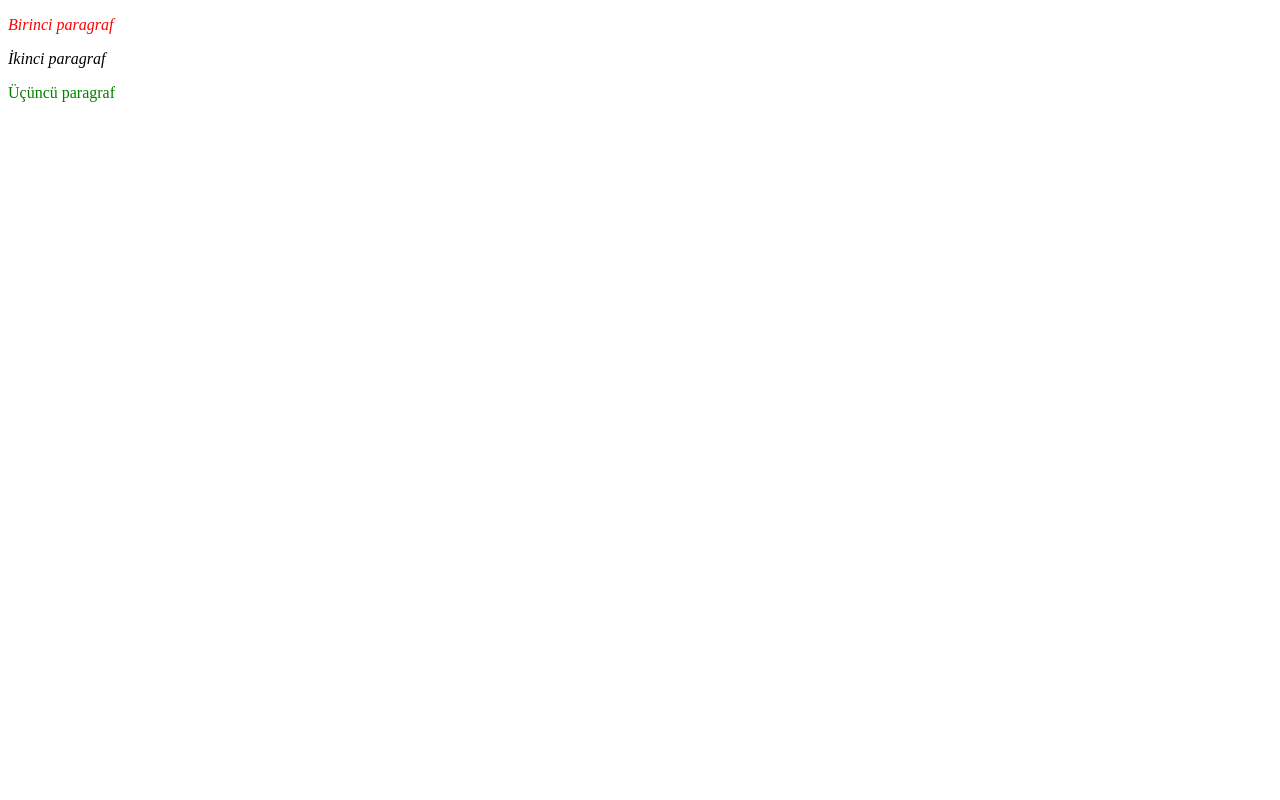
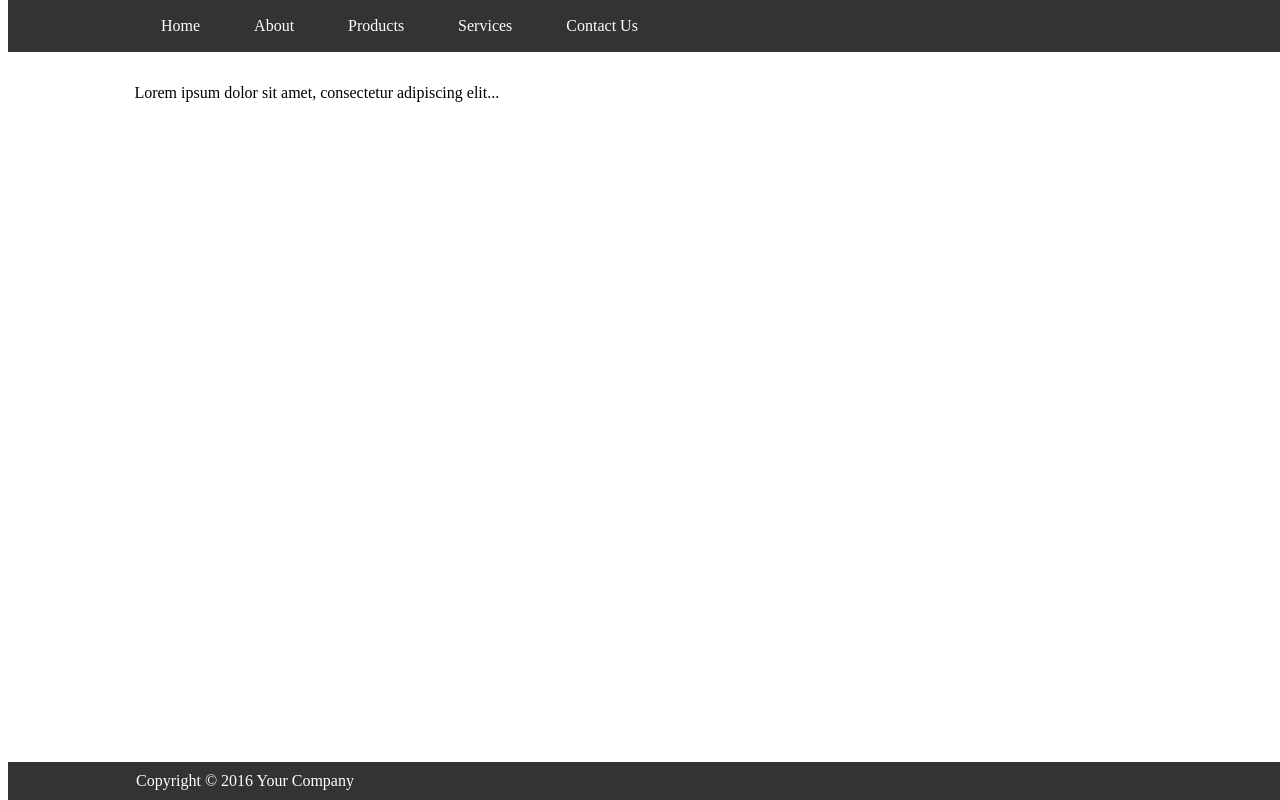
Before and after one commit to EthemCaglar/patikaCSS, a plain HTML site: page index.html in a window 1280 px wide. Drawn offline with Linux system fonts and the light colour scheme.

Commit message:
ödev 3 added

```diff
--- a/index.html
+++ b/index.html
@@ -1,23 +1,57 @@
 <!DOCTYPE html>
 <html lang="en">
 <head>
-    <meta charset="UTF-8">
-    <meta name="viewport" content="width=device-width, initial-scale=1.0">
-    <title>Document</title>
-    <style>
-        .main-text {
-        font-style: italic;}
-
-        .intro {
-        color:red;}
-
-        #outro {
-        color:green;}
-        </style>
+<meta charset="utf-8">
+<title>Implement Sticky Header and Footer with CSS</title>
+<style>
+    /* Add some padding on document's body to prevent the content
+    to go underneath the header and footer */
+    body{
+        padding-top: 60px;
+        padding-bottom: 40px;
+    }
+    .fixed-header, .fixed-footer{
+        width: 100%;
+        position: fixed;
+        background: #333;
+        padding: 10px 0;
+        color: #fff;
+    }
+    .fixed-header{
+        top: 0;
+    }
+    .fixed-footer{
+        bottom: 0;
+    }
+    .container{
+        width: 80%;
+        margin: 0 auto; /* Center the DIV horizontally */
+    }
+    nav a{
+        color: #fff;
+        text-decoration: none;
+        padding: 7px 25px;
+        display: inline-block;
+    }
+</style>
 </head>
 <body>
-    <p class="main-text intro"> Birinci paragraf</p>
-    <p class="main-text"> İkinci paragraf</p>
-    <p id="outro"> Üçüncü paragraf</p>
+    <div class="fixed-header">
+        <div class="container">
+            <nav>
+                <a href="#">Home</a>
+                <a href="#">About</a>
+                <a href="#">Products</a>
+                <a href="#">Services</a>
+                <a href="#">Contact Us</a>
+            </nav>
+        </div>
+    </div>
+    <div class="container">
+        <p>Lorem ipsum dolor sit amet, consectetur adipiscing elit...</p>
+    </div>
+    <div class="fixed-footer">
+        <div class="container">Copyright &copy; 2016 Your Company</div>
+    </div>
 </body>
 </html>
--- a/test.css
+++ b/test.css
@@ -0,0 +1,17 @@
+body {
+    margin: 0;
+    display: flex;
+    flex-direction: column;
+    min-height: 100vh;
+  }
+
+  .wrapper {
+    flex: 1;
+  }
+
+  .footer {
+    background-color: #947575;
+    padding: 20px;
+    text-align: center;
+    margin-top: auto; /* Footer'ı en altta sabitlemek için bu satırı ekleyin */
+  }
--- /dev/null
+++ b/ödev3/style.css
@@ -0,0 +1,126 @@
+* {
+    padding: 10 10 0 10;
+    box-sizing: border-box;
+    text-decoration: none;
+    border: none;
+    outline: none;
+    scroll-behavior: smooth;
+    font-family: "Poppins",sans-serif;
+}
+
+:root{
+    --darkest-dark: #000000;
+    --sign--button--blue: #4584f0;
+    --button--hover: #f5f5f5;
+    --text--color: #404040;
+    --foottext-color: #5f6368;
+    --footblock-color: #f2f2f2;
+    --footborder-color: #e4e4e4;
+}
+
+body{
+    overflow: hidden;
+}
+
+.header, .footer{
+    width: 100%;
+    position: fixed;
+    padding: 10px 10px;
+}
+
+.header{
+    top: 0;
+    justify-content: space-between;
+    display: flex;
+    margin-right: 1rem;
+    margin-left: 1rem;
+}
+
+.left{
+    margin-top: 4px;
+}
+
+.header a{
+    color: var(--text--color);
+    margin-right: 1rem;
+}
+
+.header a:hover{
+    text-decoration: underline;
+}
+
+.sign button{
+    line-height: 2.5;
+    font-weight: 600;
+    background-color: var(--sign--button--blue);
+    color : white;
+    box-shadow: 0 0 2px var(--darkest-dark);
+}
+
+.sign button:hover{
+    transition: 1ms linear;
+    box-shadow: 0 0 6px var(--darkest-dark);
+    cursor: pointer;
+}
+
+.sign fa:hover{
+    transition: 1ms linear;
+    color: var(--footblock-color);
+}
+
+.search-bar{
+    text-align: center;
+    margin-top: 200px;
+}
+
+.search-bar form{
+    border-style: groove;
+    border-radius: 12px;
+    border-width: 1.5px;
+}
+
+.search-bar input{
+    box-shadow: 0 0 2px var(--darkest-dark);
+}
+
+.search-bar input:hover{
+    box-shadow: 0 0 6px var(--darkest-dark);
+}
+
+.search-bar button{
+    background-color: var(--footblock-color);
+    margin-top: 25px;
+    line-height: 2.5;
+    border-radius: 5px;
+    border-style: solid;
+    border-color: var(--footblock-color);
+    color: var(--text--color)
+}
+
+.search-bar button:hover{
+    background-color: var(--button--hover);
+    color: var(--darkest-dark);
+}
+
+.footer{
+    bottom: 0;
+    justify-content:space-between;
+    background-color: var(--footblock-color);
+    border-style: solid;
+    border-color: var(--footborder-color);
+    border-width: 2px;
+    border-bottom: var(--foottext-color);
+    border-left: var(--foottext-color);
+    border-right: var(--foottext-color);
+    justify-content: space-between;
+    display: flex;
+}
+
+.footer a{
+    color: var(--foottext-color);
+    margin-right: 3px;
+}
+
+.footer a:hover{
+    text-decoration: underline;
+}
```
Also changed, not shown: ödev3/index.html (added, +50 -0 lines), ödev3/google.png (added), ödev3/ninedots.png (added).
